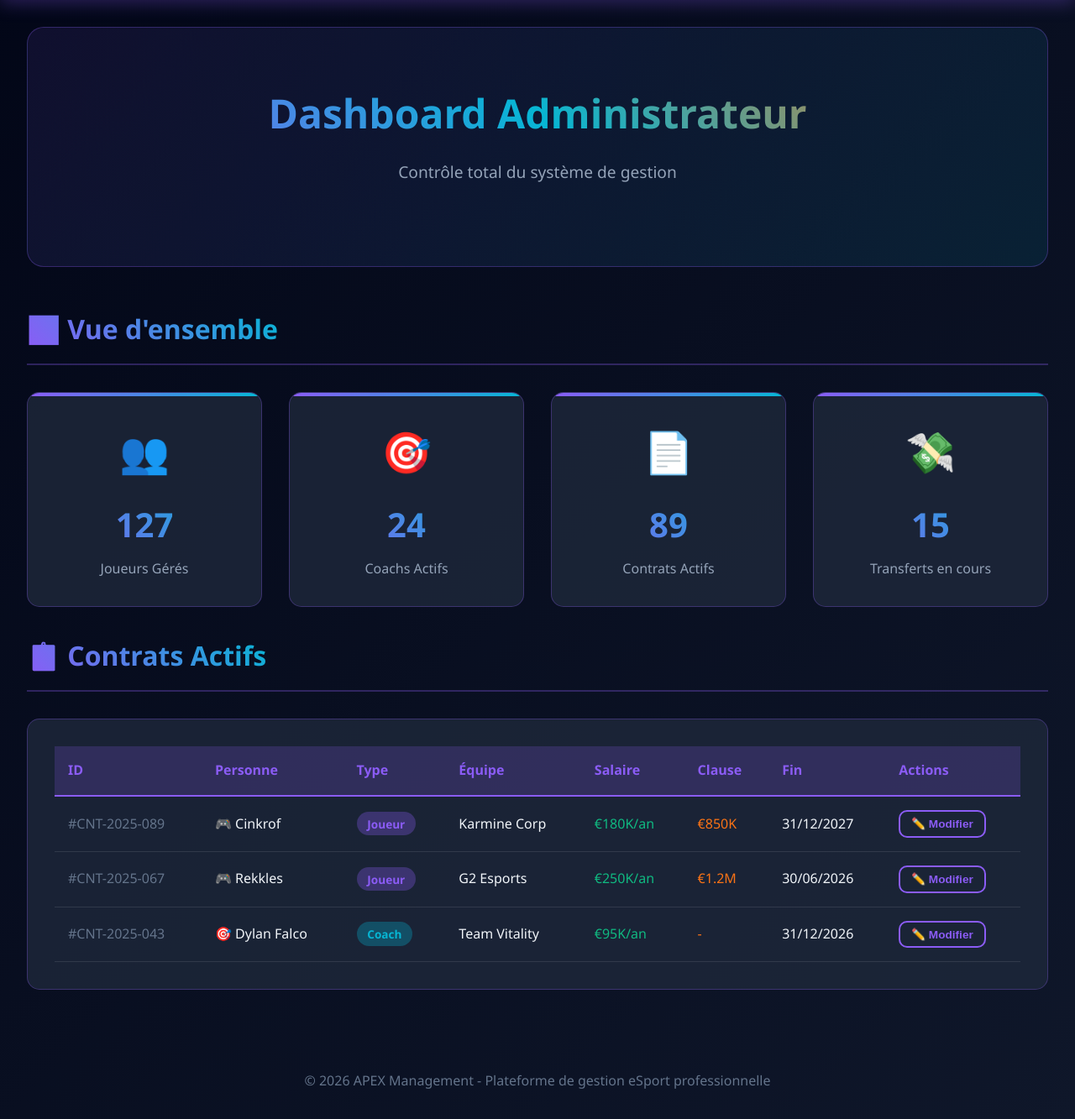
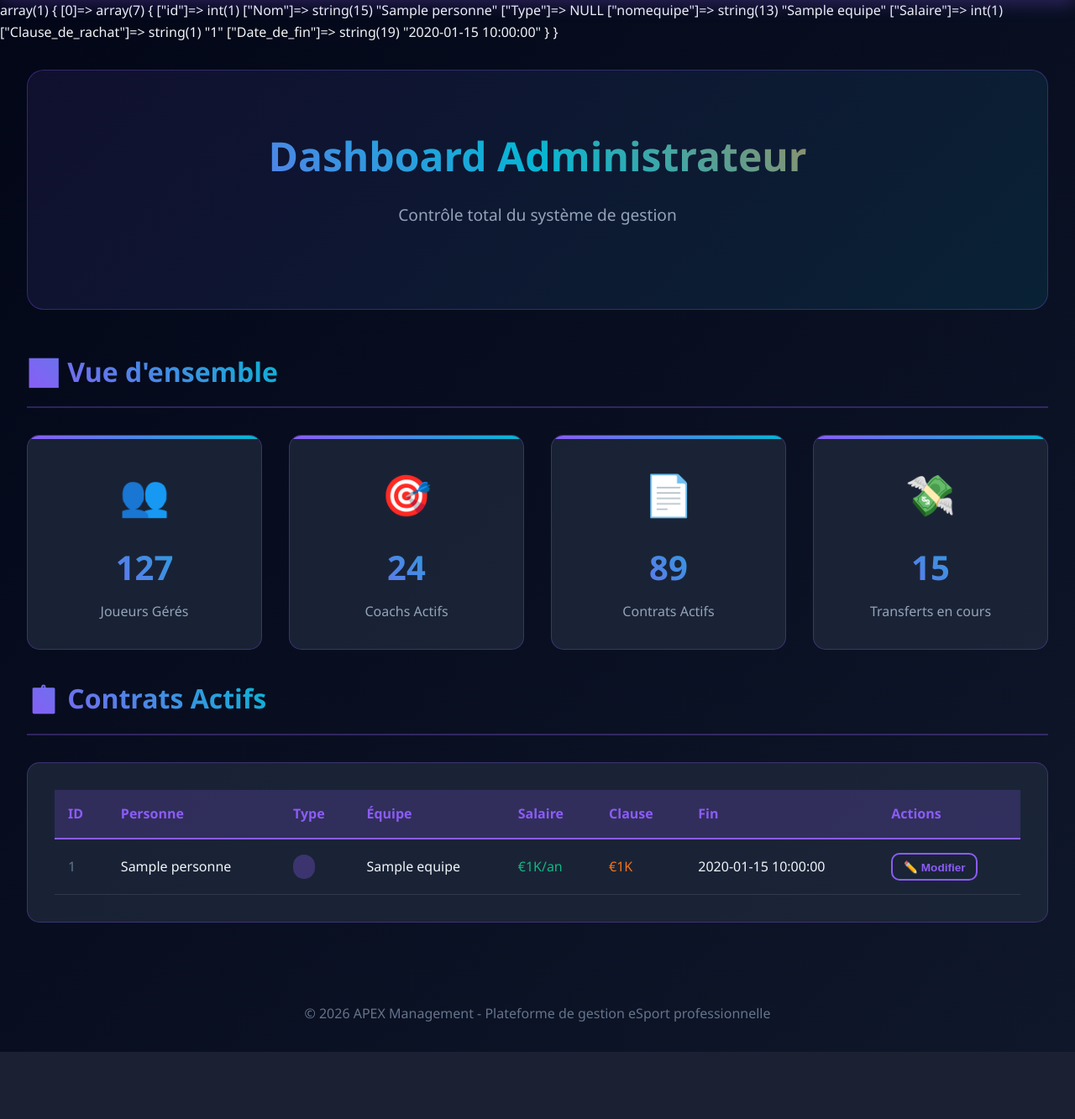
Before and after one commit to YoussefBoualy913/ApexMercato_project, a PHP site: page /views/admin_dashboard.php in a window 1280 px wide. Shown: the part 80-1413 px from the top of the page at 84% size. After the commit the page ends 1333 px from the top, so only its background shows below. Run offline with PHP 8.4, Linux system fonts and the light colour scheme; the visitor is signed in with stand-in values (Sample User, id 1); tables that the repository leaves empty or names only in its code hold one stand-in row (values such as "Sample post").

Commit message:
ajouter l' affirchage des contrats  dachbord

```diff
--- a/Db.sql
+++ b/Db.sql
@@ -23,7 +23,7 @@ Rôle VARCHAR(30) NOT NULL,
 Valeur_Marchande INT  NOT NULL,
 FOREIGN KEY (Equipe_id) REFERENCES Equipe(id) ON DELETE CASCADE,
 FOREIGN KEY (id) REFERENCES Personnes(id) ON DELETE CASCADE
-)
+);
 
 CREATE TABLE Coach  (
 id INT PRIMARY KEY,
@@ -39,6 +39,7 @@ id INT PRIMARY KEY AUTO_INCREMENT,
 Personnes_id INT  NOT NULL,
 Equipe_id INT  NOT NULL,
 Salaire int NOT NULL,
+Type ENUM ('Joueur','coatch'),
 Clause_de_rachat decimal (30) NOT NULL,
 Date_de_fin DATETIME ,
 Date_de_débute DATETIME ,
--- a/Repository/RepositoryContract.php
+++ b/Repository/RepositoryContract.php
@@ -15,9 +15,16 @@ class RepositoryContract implements RepositoryInterface
 
     public function getAll(): array
     {
-        $sql = "SELECT *
-                FROM Contrat
-                     ;";
+        $sql = "SELECT contrat.id,
+                personnes.Nom,
+                contrat.Type,
+                equipe.Nom as nomequipe,
+                contrat.Salaire,
+                contrat.Clause_de_rachat,
+                contrat.Date_de_fin
+                FROM contrat
+                JOIN personnes on personnes.id = contrat.Personnes_id
+                JOIN equipe on contrat.Equipe_id = equipe.id;";
         $stmt = $this->pdo->prepare($sql);
         $stmt->execute();
         return $stmt->fetchAll(PDO::FETCH_ASSOC);
@@ -36,17 +43,17 @@ class RepositoryContract implements RepositoryInterface
     public function save(object $contract): void
     {
 
-        $sql = "INSERT INTO Contrat(Personnes_id,Equipe_id,Salaire,Date_de_débute,Date_de_fin,Clause_de_rachat) VALUES(?,?,?,?,?,?)";
+        $sql = "INSERT INTO Contrat(Personnes_id,Equipe_id,Salaire,Date_de_débute,Date_de_fin,Clause_de_rachat,Type) VALUES(?,?,?,?,?,?,?)";
         $stmt = $this->pdo->prepare($sql);
-        $stmt->execute([$contract->getPersonnes_id(), $contract->getEquipe_id(), $contract->getSalaire(), $contract->getDate_de_création() ,$contract->getDate_de_fin(), $contract->getClause_de_rachat()]);
+        $stmt->execute([$contract->getPersonnes_id(), $contract->getEquipe_id(), $contract->getSalaire(), $contract->getDate_de_création() ,$contract->getDate_de_fin(), $contract->getClause_de_rachat(), $contract->getType()]);
     }
 
     public function updete(object $contract): void
     {
 
-        $sql = "UPDATE Joueur set Personnes_id = ? ,Equipe_id = ?,Salaire = ?,Date_de_fin = ?,Clause_de_rachat = ? where id = ?";
+        $sql = "UPDATE Joueur set Personnes_id = ? ,Equipe_id = ?,Salaire = ?,Date_de_fin = ?,Clause_de_rachat = ? Type= ? where id = ?";
         $stmt = $this->pdo->prepare($sql);
-        $stmt->execute([$contract->getPersonnes_id(), $contract->getEquipe_id(), $contract->getSalaire(), $contract->getDate_de_fin(), $contract->getClause_de_rachat(), $contract->getId()]);;
+        $stmt->execute([$contract->getPersonnes_id(), $contract->getEquipe_id(), $contract->getSalaire(), $contract->getDate_de_fin(), $contract->getClause_de_rachat(), $contract->getType(), $contract->getId()]);;
     }
 
     public function delete(int $id): void
--- a/actions/add_Coach.php
+++ b/actions/add_Coach.php
@@ -30,6 +30,7 @@ if (isset($_POST['submit'])) {
         $contract->setPersonnes_id(($_GET['Personne_id']));
         $contract->setEquipe_id($_GET['Equipe_id']);
         $contract->setsalaire($_POST['Salaire']);
+        $contract->setType($_POST['Type']);
         $contract->setClause_de_rachat($_POST['Clause_de_rachat']);
         $contract->setDate_de_fin($_POST['Date_de_fin']);
 
--- a/actions/add_player.php
+++ b/actions/add_player.php
@@ -30,6 +30,7 @@ if (isset($_POST['submit'])) {
         $contract->setPersonnes_id($_GET['Personne_id']);
         $contract->setEquipe_id($_GET['Equipe_id']);
         $contract->setsalaire($_POST['Salaire']);
+        $contract->setType($_POST['type']);
         $contract->setClause_de_rachat($_POST['Clause_de_rachat']);
         $contract->setDate_de_fin($_POST['Date_de_fin']);
 
--- a/header.php
+++ b/header.php
@@ -11,11 +11,11 @@
         <div class="nav-container">
             <a href="index.html" class="logo">⚡ APEX Management</a>
             <ul class="nav-links">
-                <li><a href="admin_dashboard.php">Dashboard </a></li>
-                <li><a href="views_player.php" class="">Joueur</a></li>
-                <li><a href="views_Coach.php">Couch</a></li>
-                <li><a href="views_equipe.php">Équipes</a></li>
-                <li><a href="views_trensfert.php">Transfert</a></li>
+                <li><a href="admin_dashboard.php" class="nav_link">Dashboard </a></li>
+                <li><a href="views_player.php" class="nav_link">Joueur</a></li>
+                <li><a href="views_Coach.php" class="nav_link">Couch</a></li>
+                <li><a href="views_equipe.php" class="nav_link">Équipes</a></li>
+                <li><a href="views_trensfert.php"class="nav_link">Transfert</a></li>
             </ul>
         </div>
     </nav>
--- a/views/admin_dashboard.php
+++ b/views/admin_dashboard.php
@@ -6,8 +6,13 @@ if ($_SESSION['username'] !== "admin" && $_SESSION['password'] !== "admin") {
     header('location:login.php');
     exit;
 }
+require_once('../header.php');
+require_once('../Repository/RepositoryContract.php');
 
-require_once('../header.php');
+
+$repocontrat = new  RepositoryContract();
+$result = $repocontrat->getAll();
+var_dump($result);
 ?>
 
 <div class="container">
@@ -68,42 +73,20 @@ require_once('../header.php');
                 </tr>
             </thead>
             <tbody>
+               <?php foreach($result as $itme){ ?>
                 <tr>
-                    <td style="color: #64748b;">#CNT-2025-089</td>
-                    <td>🎮 Cinkrof</td>
-                    <td><span class="card-badge badge-player">Joueur</span></td>
-                    <td>Karmine Corp</td>
-                    <td style="color: var(--success);">€180K/an</td>
-                    <td style="color: var(--accent);">€850K</td>
-                    <td>31/12/2027</td>
+                    <td style="color: #64748b;"><?=$itme['id'];  ?></td>
+                    <td><?=$itme['Nom'];  ?></td>
+                    <td><span class="card-badge <?php if ($itme['Type'] == "coatch"){echo "badge-coach" ;}else{ echo " badge-player";}  ?>"><?=$itme['Type'];  ?></span></td>
+                    <td><?=$itme['nomequipe'];  ?></td>
+                    <td style="color: var(--success);">€<?=$itme['Salaire'];  ?>K/an</td>
+                    <td style="color: var(--accent);">€<?=$itme['Clause_de_rachat']; ?>K</td>
+                    <td><?=$itme['Date_de_fin'];  ?></td>
                     <td>
                         <button class="btn btn-secondary" style="padding: 0.4rem 0.8rem; font-size: 0.85rem;">✏️ Modifier</button>
                     </td>
                 </tr>
-                <tr>
-                    <td style="color: #64748b;">#CNT-2025-067</td>
-                    <td>🎮 Rekkles</td>
-                    <td><span class="card-badge badge-player">Joueur</span></td>
-                    <td>G2 Esports</td>
-                    <td style="color: var(--success);">€250K/an</td>
-                    <td style="color: var(--accent);">€1.2M</td>
-                    <td>30/06/2026</td>
-                    <td>
-                        <button class="btn btn-secondary" style="padding: 0.4rem 0.8rem; font-size: 0.85rem;">✏️ Modifier</button>
-                    </td>
-                </tr>
-                <tr>
-                    <td style="color: #64748b;">#CNT-2025-043</td>
-                    <td>🎯 Dylan Falco</td>
-                    <td><span class="card-badge badge-coach">Coach</span></td>
-                    <td>Team Vitality</td>
-                    <td style="color: var(--success);">€95K/an</td>
-                    <td style="color: var(--accent);">-</td>
-                    <td>31/12/2026</td>
-                    <td>
-                        <button class="btn btn-secondary" style="padding: 0.4rem 0.8rem; font-size: 0.85rem;">✏️ Modifier</button>
-                    </td>
-                </tr>
+                <?php } ?>
             </tbody>
         </table>
     </div>
```
Also changed, not shown: Repository/RepositoryTransfert.php (+4 -3 lines), classes/Contract.php (+10 -0 lines), views/form_creat_contrat.php (+7 -0 lines).
